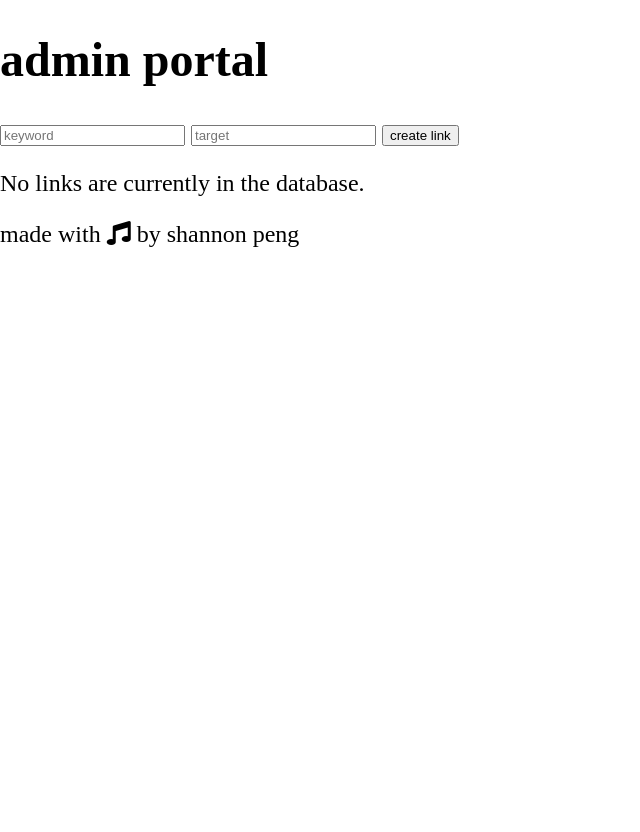
After one commit to shannonpeng/shannonpeng.com, a Flask app: template app/templates/admin.html in a window 1280 px wide. The commit adds this page. Shown: the whole page, without its empty margins (0-640 px from the left). Run offline with Flask 2, Linux system fonts and the light colour scheme; the template is opened without the code that fills it, so the values that code supplies are empty; some libraries are stand-ins or nearby versions; some web fonts are replaced.

Commit message:
Convert to module, implement go links and sessions

```diff
--- /dev/null
+++ b/app/__init__.py
@@ -0,0 +1,105 @@
+from flask import Flask, request, render_template, url_for, redirect, session, flash
+from flask_pymongo import PyMongo
+from bson import objectid
+from flask_login import LoginManager, login_required, login_user, logout_user
+from .user import User
+import os
+
+# set up flask app and connect to database
+app = Flask(__name__)
+app.secret_key = os.environ.get('SESSION_SECRET')
+app.config['MONGO_URI'] = os.environ.get('MONGOLAB_URI')
+mongo = PyMongo(app)
+
+# setup login manager
+login_manager = LoginManager()
+login_manager.init_app(app)
+login_manager.login_view = 'login'
+login_manager.login_message = 'You must log in to continue.'
+@login_manager.user_loader
+def load_user(username):
+    user = mongo.db.users.find_one({ 'username': username })
+    if not user:
+        return None
+    return User(user['username'])
+
+# home page
+@app.route('/')
+def index():
+    return render_template('index.html')
+
+# go links
+@app.route('/go/<keyword>')
+def go_get(keyword):
+    link = mongo.db.links.find_one_or_404({ 'keyword': keyword })
+    return redirect(link.get('target'))
+
+@app.route('/go/create', methods=['POST'])
+@login_required
+def go_create():
+    keyword = request.form.get('keyword')
+    target = request.form.get('target')
+    if keyword and target:
+        new_link = { 'keyword': keyword, 'target': target }
+        result = mongo.db.links.replace_one({ 'keyword': keyword }, new_link, upsert=True)
+        if result.acknowledged:
+            flash('Link created successfully', category='success')
+        else:
+            flash('Link not created.', category='error')
+    return redirect(url_for('admin'))
+
+@app.route('/go/delete', methods=['POST'])
+@login_required
+def go_delete():
+    link_id = request.form.get('link_id')
+    link = mongo.db.links.find_one_and_delete({ '_id': objectid.ObjectId(link_id) })
+    if link:
+        flash('Link deleted successfully', category='success')
+    else:
+        flash('Link not deleted.', category='error')
+    return redirect(url_for('admin'))
+
+# sessions and admin portal
+@app.route('/admin')
+@login_required
+def admin():
+    links = mongo.db.links.find()
+    return render_template('admin.html', links=links)
+
+@app.route('/login', methods=['GET', 'POST'])
+def login():
+    if request.method == 'GET': # return login page
+        if not session.get('user_id'):
+            return render_template('login.html')
+        return redirect(url_for('admin'))
+    elif request.method == 'POST': # authenticate and redirect to portal
+        username = request.form.get('username')
+        password = request.form.get('password')
+        if username and password:
+            user = mongo.db.users.find_one({ 'username': username })
+            if user and User.validate_login(user['password'], password):
+                user_obj = User(user['username'])
+                login_user(user_obj)
+                return redirect(request.args.get('next') or url_for('admin'))
+        flash('Invalid username or password', category='error')
+        return redirect(url_for('login'))
+
+@app.route('/logout')
+def logout():
+    logout_user()
+    return redirect(url_for('login'))
+
+# TODO: fun stats [last.fm, instagram, book, movie]
+
+# TODO: project writeup routing
+
+# handle 404
+@app.errorhandler(404)
+def not_found(error):
+    return render_template('error.html', title='404', message='page not found'), 404
+
+# unhandled errors
+@app.errorhandler(Exception)
+def unhandled_exception(error):
+    app.logger.error('Unhandled Exception: %s', (error))
+    return render_template('error.html', message='internal server error'), 500
--- /dev/null
+++ b/app/templates/admin.html
@@ -0,0 +1,48 @@
+{% extends "base.html" %}
+
+{% block title %}
+    admin portal
+{% endblock %}
+
+{% block content %}
+<div id="admin">
+    <div class="container">
+        <h1 class="title">admin portal</h1>
+
+        {% with messages = get_flashed_messages() %}
+            {% if messages %}
+                <ul class="flashes">
+                    {% for message in messages %}
+                    <li>{{ message }}</li>
+                    {% endfor %}
+                </ul>
+            {% endif %}
+        {% endwith %}
+
+        <form name="create" method="post" action="/go/create">
+            <input type="text" placeholder="keyword" name="keyword" class="keyword" required>
+            <input type="text" placeholder="target" name="target" class="target" required>
+            <input type="submit" class="button create" value="create link">
+        </form>
+
+        <table>
+            {% for link in links %}
+                <tr>
+                  <td>
+                    <form name="delete" method="post" title="delete this link" action="/go/delete">
+                        <input type="hidden" value="{{ link._id }}" name="link_id" />
+                      <button type="submit" class="button delete">
+                         <i class='fa fa-trash' aria-hidden='true'></i>
+                      </button>
+                    </form>
+                  </td>
+                  <td>{{ link.keyword }}</td>
+                  <td><a href="{{ link.target }}">{{ link.target }}</a></td>
+                </tr>
+            {% else %}
+                <p>No links are currently in the database.</p>
+            {% endfor %}
+        </table>
+    </div>
+ </div>
+{% endblock %}
--- a/templates/index.html
+++ b/app/templates/index.html
@@ -6,4 +6,5 @@
 
 {% block content %}
 
+<h1>Shannon Peng</h1>
 {% endblock %}
--- a/static/styles/less/base.less
+++ b/static/styles/less/base.less
@@ -3,3 +3,13 @@ html, body {
     height: 100%;
     margin: 0;
 }
+
+body {
+	font-family: @font-body;
+	font-weight: 300;
+	font-size: 24px;
+}
+
+h1, h2, h3 {
+	font-family: @font-title;
+}
--- a/static/styles/less/branding.less
+++ b/static/styles/less/branding.less
@@ -0,0 +1,3 @@
+// fonts
+@font-body:		museo-sans, serif;
+@font-title:	museo-sans, serif;
--- a/static/styles/main.css
+++ b/static/styles/main.css
@@ -4,3 +4,13 @@ body {
   height: 100%;
   margin: 0;
 }
+body {
+  font-family: museo-sans, serif;
+  font-weight: 300;
+  font-size: 24px;
+}
+h1,
+h2,
+h3 {
+  font-family: museo-sans, serif;
+}
```
Also changed, not shown: app.py (deleted, +0 -18 lines), app/templates/login.html (added, +29 -0 lines), app/user.py (added, +23 -0 lines), requirements.txt (+14 -0 lines), app/templates/base.html (renamed from templates/base.html), app/templates/error.html (renamed from templates/error.html), 2 other files.
